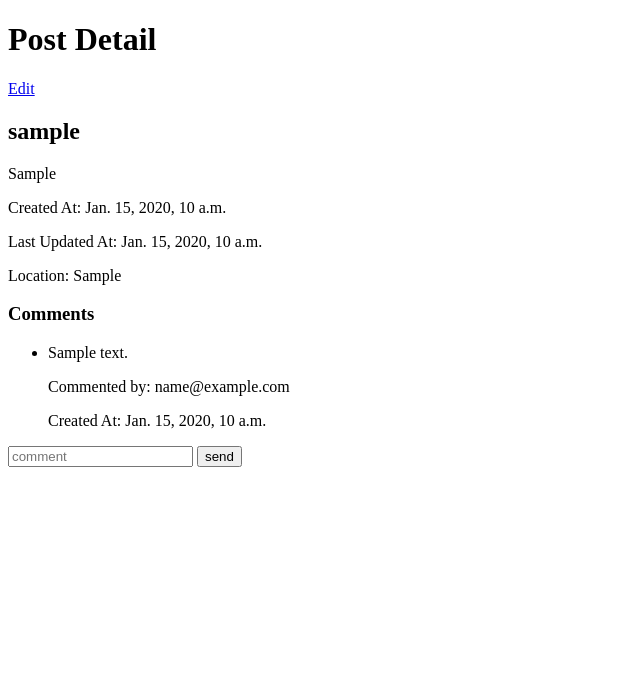
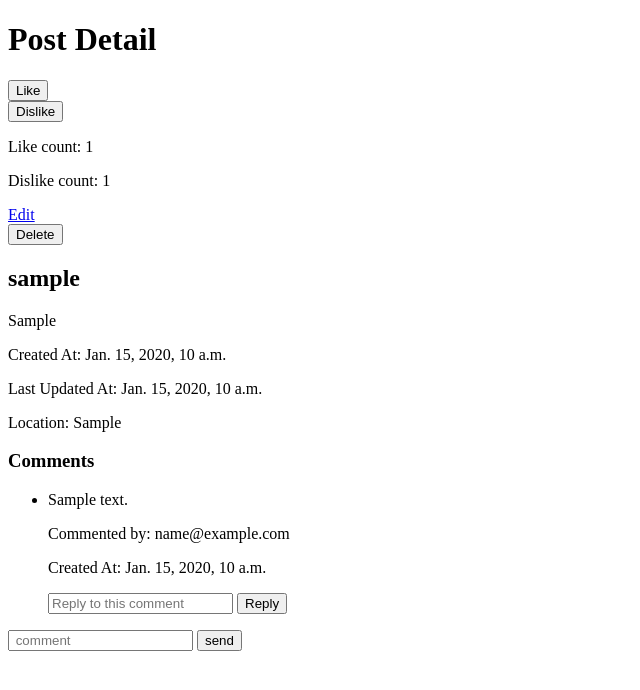
Before and after one commit to hosseinasgharii/Social-media-network, a Django app: a page that uses posts/templates/posts/post_detail.html in a window 1280 px wide. Shown: the top 690 px of the page, without its empty margins (0-640 px from the left). Run offline with Django 4.2, Linux system fonts and the light colour scheme; tables that the repository leaves empty hold one stand-in row (values such as "Sample post").

Commit message:
add delete & deactive account model

```diff
--- a/accounts/models.py
+++ b/accounts/models.py
@@ -101,6 +101,10 @@ class MyUser(AbstractBaseUser):
         related_name='blocked_by',
         verbose_name="Blocked Users"
     )
+    is_delete = models.BooleanField(
+        default=False,
+        verbose_name="Deleted"
+        )
 
     objects = MyUserManager()
 
@@ -165,6 +169,10 @@ class MyUser(AbstractBaseUser):
     def posts(self):
         return self.show_post.all()
 
+    def delete_account(self):
+        self.is_deleted = True
+        self.save()
+
 
 class Relationship(models.Model):
     follower = models.ForeignKey(
--- a/accounts/templates/accounts/follower_list.html
+++ b/accounts/templates/accounts/follower_list.html
@@ -1,10 +1,10 @@
 {% extends 'base.html' %}
 
 {% block content %}
-  <h2>Followers</h2>
+  <h1>Followers of {{ user.username }}</h1>
   <ul>
     {% for follower_user in followers %}
-      <li>{{ follower_user.followers.username }}</li>
+      <li> {{ following_user.followers.username }} </li>
     {% empty %}
       <li>No followers yet.</li>
     {% endfor %}
--- a/accounts/templates/accounts/following_list.html
+++ b/accounts/templates/accounts/following_list.html
@@ -1,7 +1,7 @@
 {% extends 'base.html' %}
 
 {% block content %}
-  <h2>Following</h2>
+  <h1>Following of {{ user.username }}</h1>
   <ul>
     {% for following_user in following %}
       <a href="{% url 'accounts:profile' following_user.following.id %}"><li>{{ following_user.following.username }}</li></a>
--- a/accounts/urls.py
+++ b/accounts/urls.py
@@ -11,6 +11,8 @@ from accounts.views import (
     FollowingListView,
     PostsView,
     BlockUserView,
+    AccountDeactivateView,
+    AccountDeleteView
 )
 
 app_name = 'accounts'
@@ -27,4 +29,6 @@ urlpatterns = [
     path('following/<int:user_id>/', FollowingListView.as_view(), name='following_list'),
     path('posts/', PostsView.as_view(), name='posts'),
     path('block-user/<int:user_id>/', BlockUserView.as_view(), name='block_user'),
+    path("deactivate/", AccountDeactivateView.as_view(), name="deactivate"),
+    path("delete/", AccountDeleteView.as_view(), name="delete")
 ]
--- a/posts/models.py
+++ b/posts/models.py
@@ -2,7 +2,9 @@ from django.db import models
 from accounts.models import MyUser
 from django.utils.translation import gettext_lazy as _
 from django.utils import timezone
+from django.contrib.auth import get_user_model
 
+User = get_user_model()
 
 class PostModel(models.Model):
     user = models.ForeignKey(
@@ -36,7 +38,16 @@ class PostModel(models.Model):
         default=True,
         verbose_name="Active"
         )
-
+    likes = models.ManyToManyField(
+        User,
+        related_name='liked_posts',
+        blank=True
+        )
+    dislikes = models.ManyToManyField(
+        User,
+        related_name='dislike_posts',
+        blank=True
+        )
 
     def report_post(self, user, reason):
         Report.objects.create(user=user, post=self, reason=reason)
@@ -44,7 +55,11 @@ class PostModel(models.Model):
     def __str__(self) -> str:
         return self.slug
 
+    def like_post(self, user):
+        self.likes.add(user)
 
+    def dislike_post(self, user):
+        self.likes.add(user)
 
 
 class Image(models.Model):
--- a/posts/templates/posts/post_detail.html
+++ b/posts/templates/posts/post_detail.html
@@ -2,11 +2,84 @@
 <html>
 <head>
     <title>Post Detail</title>
+    <script src="https://code.jquery.com/jquery-3.6.0.min.js"></script>
+    <script>
+        $(document).ready(function() {
+            // Handle like post form submission
+            $('#like-post-form').submit(function(event) {
+                event.preventDefault(); // Prevent the default form submission
+
+                // Get the post ID
+                var postId = $(this).find('input[name="post_id"]').val();
+
+                // Send an AJAX POST request to like_post endpoint
+                $.ajax({
+                    url: '{% url "posts:like_post" %}',
+                    type: 'post',
+                    data: {
+                        'post_id': postId,
+                        'csrfmiddlewaretoken': '{{ csrf_token }}'
+                    },
+                    success: function(response) {
+                        // Update the like count
+                        $('#like-count').text(response.like_count);
+                    },
+                    error: function(xhr, errmsg, err) {
+                        // Handle errors, if any
+                        console.log(xhr.status + ": " + xhr.responseText);
+                    }
+                });
+            });
+
+            // Handle unlike post form submission
+            $('#unlike-post-form').submit(function(event) {
+                event.preventDefault(); // Prevent the default form submission
+
+                // Get the post ID
+                var postId = $(this).find('input[name="post_id"]').val();
+
+                // Send an AJAX POST request to unlike_post endpoint
+                $.ajax({
+                    url: '{% url "posts:unlike_post" %}',
+                    type: 'post',
+                    data: {
+                        'post_id': postId,
+                        'csrfmiddlewaretoken': '{{ csrf_token }}'
+                    },
+                    success: function(response) {
+                        // Update the like count
+                        $('#like-count').text(response.like_count);
+                    },
+                    error: function(xhr, errmsg, err) {
+                        // Handle errors, if any
+                        console.log(xhr.status + ": " + xhr.responseText);
+                    }
+                });
+            });
+        });
+    </script>
 </head>
 <body>
 
     <h1>Post Detail</h1>
+    <form id="like-post-form" method="post">
+        {% csrf_token %}
+        <input type="hidden" name="post_id" value="{{ post.id }}">
+        <button type="submit">Like</button>
+    </form>
+    <form id="dislike-post-form" method="post">
+        {% csrf_token %}
+        <input type="hidden" name="post_id" value="{{ post.id }}">
+        <button type="submit">Dislike</button>
+    </form>
+    <p>Like count: <span id="like-count">{{ post.likes.count }}</span></p>
+    <p>Dislike count: <span id="dislike-count">{{ post.dislikes.count }}</span></p>
     <a href="{% url "posts:edit_post" post.id %}" class="btn btn-primary">Edit</a>
+    <form action="{% url 'posts:delete_post' post.id %}" method="post">
+        {% csrf_token %}
+        <button type="submit">Delete</button>
+    </form>
+
     <h2>{{ post.slug }}</h2>
     <p>{{ post.caption }}</p>
     <p>Created At: {{ post.create_time }}</p>
@@ -31,10 +104,19 @@
                 {% endfor %}
             </ul>
             {% endif %}
+            <form action="" method="post">
+                {% csrf_token %}
+                <input type="hidden" name="comment_id" value="{{ comment.id }}">
+                <input type="text" name="reply_text" placeholder="Reply to this comment">
+                <input type="submit" value="Reply">
+            </form>
         </li>
         {% endfor %}
     </ul>
-    <form action="" method="post"> {% csrf_token %} <input type="text" name="comment_text" placeholder="comment">
-        <input type="submit" value="send"></form>
+    <form action="" method="post">
+        {% csrf_token %}
+        <input type="text" name="comment_text" placeholder=" comment">
+        <input type="submit" value="send">
+    </form>
 </body>
 </html>
--- a/posts/urls.py
+++ b/posts/urls.py
@@ -8,7 +8,10 @@ from posts.views import (
     ReplyCommentView,
     ReportPostView,
     ReportAccountView,
-    PostEditView
+    PostEditView,
+    DeleteCommentView,
+    PostDeleteView
+
 )
 
 app_name = 'posts'
@@ -16,12 +19,14 @@ app_name = 'posts'
 urlpatterns = [
     path('create-post/', CreatePostView.as_view(), name='create_post'),
     path('post/<slug:slug>/', PostDetailView.as_view(), name='post_detail'),
-    path('like-post/', LikePostView.as_view(), name='like_post'),
-    path('unlike-post/', UnlikePostView.as_view(), name='unlike_post'),
+    path('like/', LikePostView.as_view(), name='like_post'),
+    path('unlike/', UnlikePostView.as_view(), name='unlike_post'),
     path('comment-post/', CommentPostView.as_view(), name='comment_post'),
     path('reply-comment/', ReplyCommentView .as_view(), name='reply_comment'),
     path('report-post/', ReportPostView.as_view(), name='report_post'),
     path('report-account/', ReportAccountView.as_view(), name='report_account'),
     path('edit-post/<post_id>', PostEditView.as_view(), name='edit_post'),
+    path('delete-comment/<int:comment_id>/', DeleteCommentView.as_view(), name='delete_comment'),
+    path('post/<int:post_id>/delete/', PostDeleteView.as_view(), name='delete_post')
 
 ]
--- a/posts/views.py
+++ b/posts/views.py
@@ -7,7 +7,8 @@ from django.contrib.auth.decorators import login_required
 from django.views import View
 from .forms import CreatePostForm, CommentForm, ReplyForm, ReportForm, PostForm
 from django.utils.text import slugify
-
+from django.utils.decorators import method_decorator
+from django.urls import reverse_lazy
 
 class CreatePostView(View):
     def get(self, request):
@@ -61,24 +62,24 @@ class PostDetailView(View):
                 comment_text=comment_text,
                 user=request.user,
                 post=post)
-            return redirect("posts:post_detail", slug)
+            return redirect("posts:post_detail", post.slug)
         return redirect("posts:post_detail", slug)
 
 
+@method_decorator(require_POST, name='dispatch')
 class LikePostView(View):
-    @require_POST
     def post(self, request):
         post_id = request.POST.get('post_id')
-        post = get_object_or_404(PostModel, id=post_id)
+        post = PostModel.objects.get(id=post_id)
         post.like_post(request.user)
         return HttpResponse({'message': 'Post liked successfully'})
 
 
+@method_decorator(require_POST, name='dispatch')
 class UnlikePostView(View):
-    @require_POST
     def post(self, request):
         post_id = request.POST.get('post_id')
-        post = get_object_or_404(PostModel, id=post_id)
+        post = PostModel.objects.get(id=post_id)
         post.unlike_post(request.user)
         return HttpResponse({'message': 'Post unliked successfully'})
 
@@ -111,7 +112,8 @@ class ReplyCommentView(View):
                 comment_text=reply_text,
                 user=request.user,
                 post=comment.post,
-                reply_to=comment)
+                reply_to=comment
+            )
             return HttpResponse({'message': 'Reply added successfully'})
         return HttpResponse({'message': 'Invalid form data'})
 
@@ -163,7 +165,11 @@ class PostEditView(View):
     def get(self, request, post_id):
         post = get_object_or_404(PostModel, id=post_id, user=request.user)
         form = PostForm(instance=post)
-        return render(request, 'posts/edit_post.html', {'form': form, 'post': post})
+        return render(
+            request,
+            'posts/edit_post.html',
+            {'form': form, 'post': post}
+            )
 
     def post(self, request, post_id):
         post = get_object_or_404(PostModel, id=post_id, user=request.user)
@@ -171,7 +177,11 @@ class PostEditView(View):
         if form.is_valid():
             form.save()
             return redirect('posts:post_detail', post.slug)
-        return render(request, 'posts/edit_post.html', {'form': form, 'post': post})
+        return render(
+            request,
+            'posts/edit_post.html',
+            {'form': form, 'post': post}
+            )
 
 
 class PostDeleteView(View):
@@ -182,4 +192,12 @@ class PostDeleteView(View):
     def post(self, request, post_id):
         post = get_object_or_404(PostModel, id=post_id, user=request.user)
         post.delete()
-        return redirect('display_user_posts')
+        return redirect(reverse_lazy('accounts/profile.html'))
+
+
+class DeleteCommentView(View):
+    def post(self, request, comment_id):
+        comment = get_object_or_404(Comment, id=comment_id)
+        if comment.user == request.user:
+            comment.delete()
+        return redirect("posts:post_detail", slug=comment.post.slug)
```
Also changed, not shown: accounts/views.py (+17 -0 lines), accounts/migrations/0011_alter_relationship_follower_and_more.py (added), accounts/migrations/0012_myuser_is_delete.py (added), media/uploads/image/pngwing.com_Ita2gSb.png (added), media/uploads/image/pngwing.com_rDJHQDc.png (added), posts/migrations/0011_postmodel_likes.py (added), posts/migrations/0012_postmodel_dislikes.py (added).
